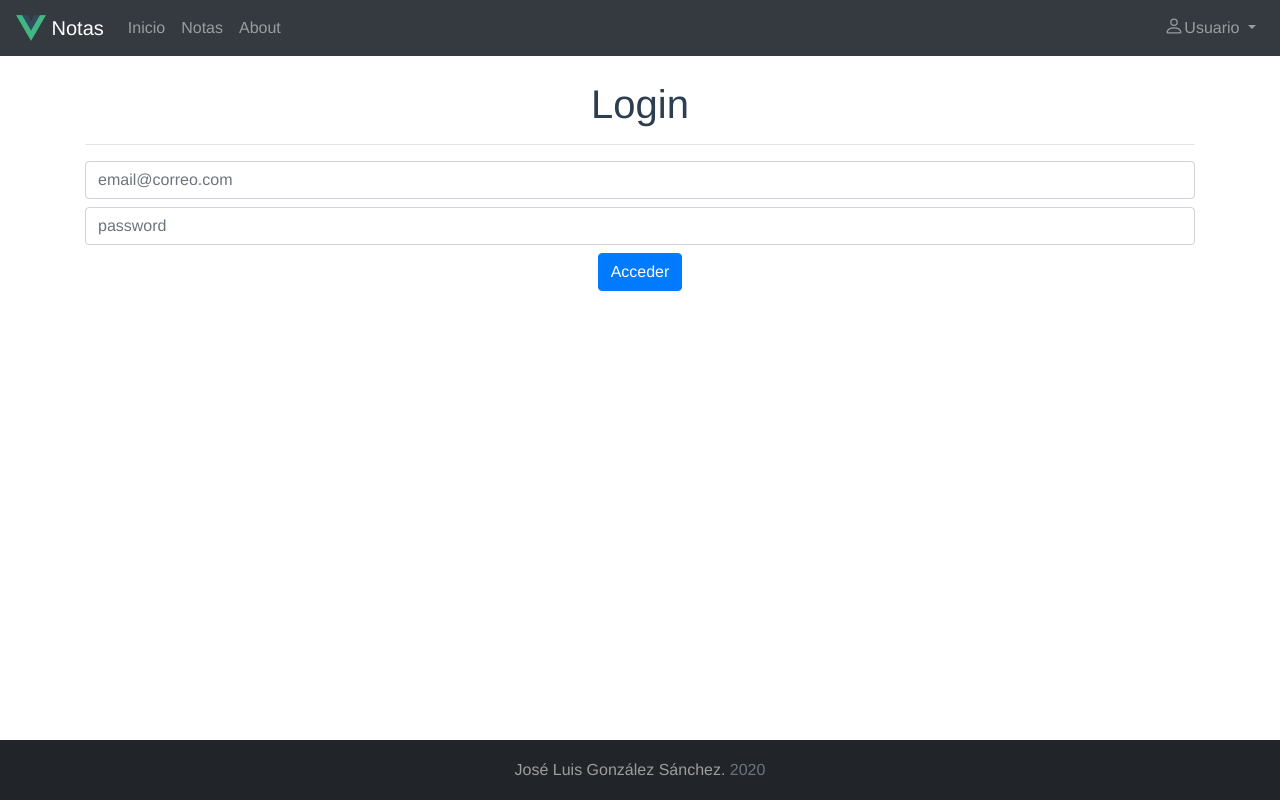
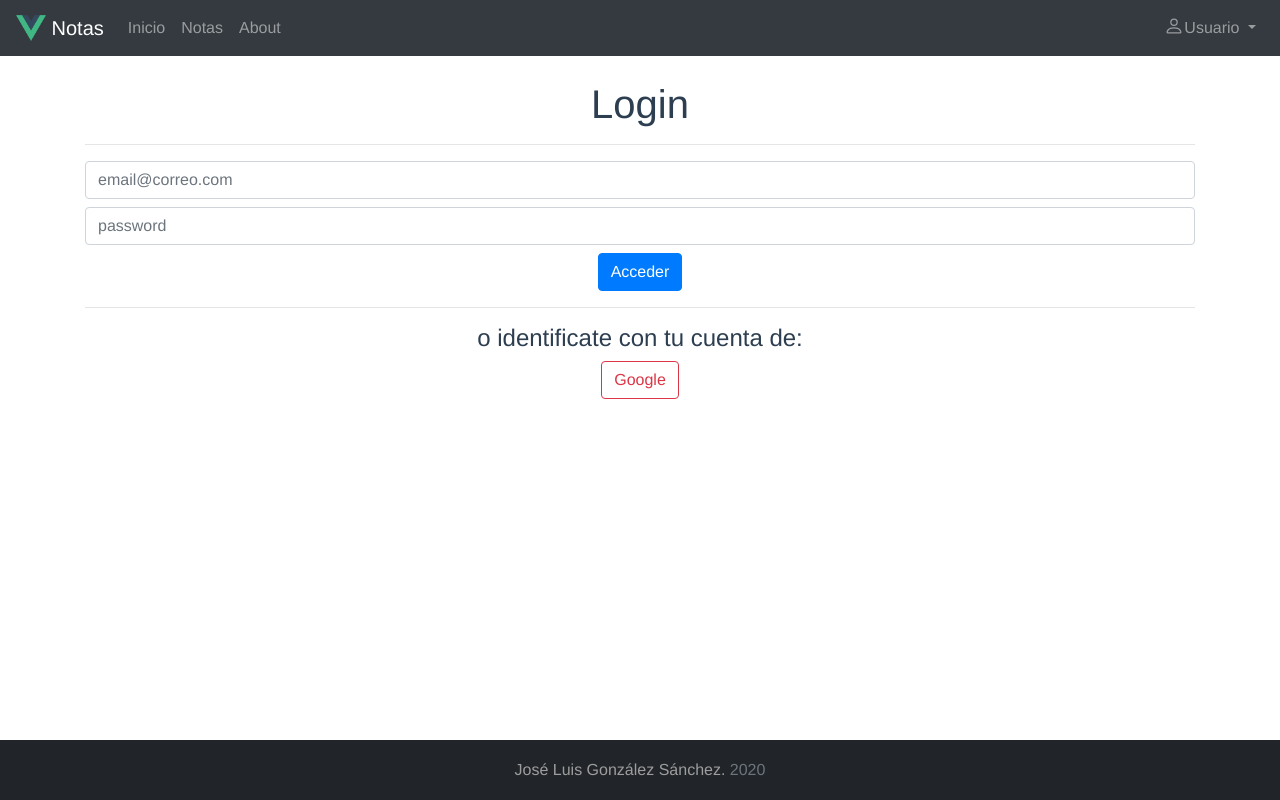
Before and after one commit to joseluisgs/notas-vue-fire, a Vue app: page /login in a window 1280 px wide. Built offline with nearby package versions, Linux system fonts and the light colour scheme; no server answers; what vue-moment would draw is missing.

Commit message:
Google boton

```diff
--- a/src/services/Service.js
+++ b/src/services/Service.js
@@ -24,6 +24,7 @@ const auth = firebase.auth(); // Autenticación
 const storage = firebase.storage(); // Almacenamiento
 const { currentUser } = auth;
 
+// imprimimos el nombre del proyecto, esto espor depurar, luego quitar
 console.log(defaultProject.name); // "[DEFAULT]"console.log(defaultProject.name);  // "[DEFAULT]"
 
 // Aquí si quremos podriamos exportar las colecciones
--- a/src/views/Login.vue
+++ b/src/views/Login.vue
@@ -25,8 +25,13 @@
         placeholder="password"
         v-model="user.password"
       />
-      <b-button variant="primary" type="submit">Acceder</b-button>
+      <b-button variant="primary mx-2" type="submit">Acceder</b-button>
     </form>
+    <div>
+      <hr>
+      <h4>o identificate con tu cuenta de:</h4>
+      <b-button variant="outline-danger" @click="loginGoogle">Google</b-button>
+    </div>
   </div>
 </template>
 
@@ -60,6 +65,10 @@ export default {
         this.verAlerta(error, 'danger');
       }
     },
+    // Login con google
+    loginGoogle() {
+      console.log('login google');
+    },
     // Metodos de la alerta
     verAlerta(texto, color) {
       this.alerta.texto = texto;
```
